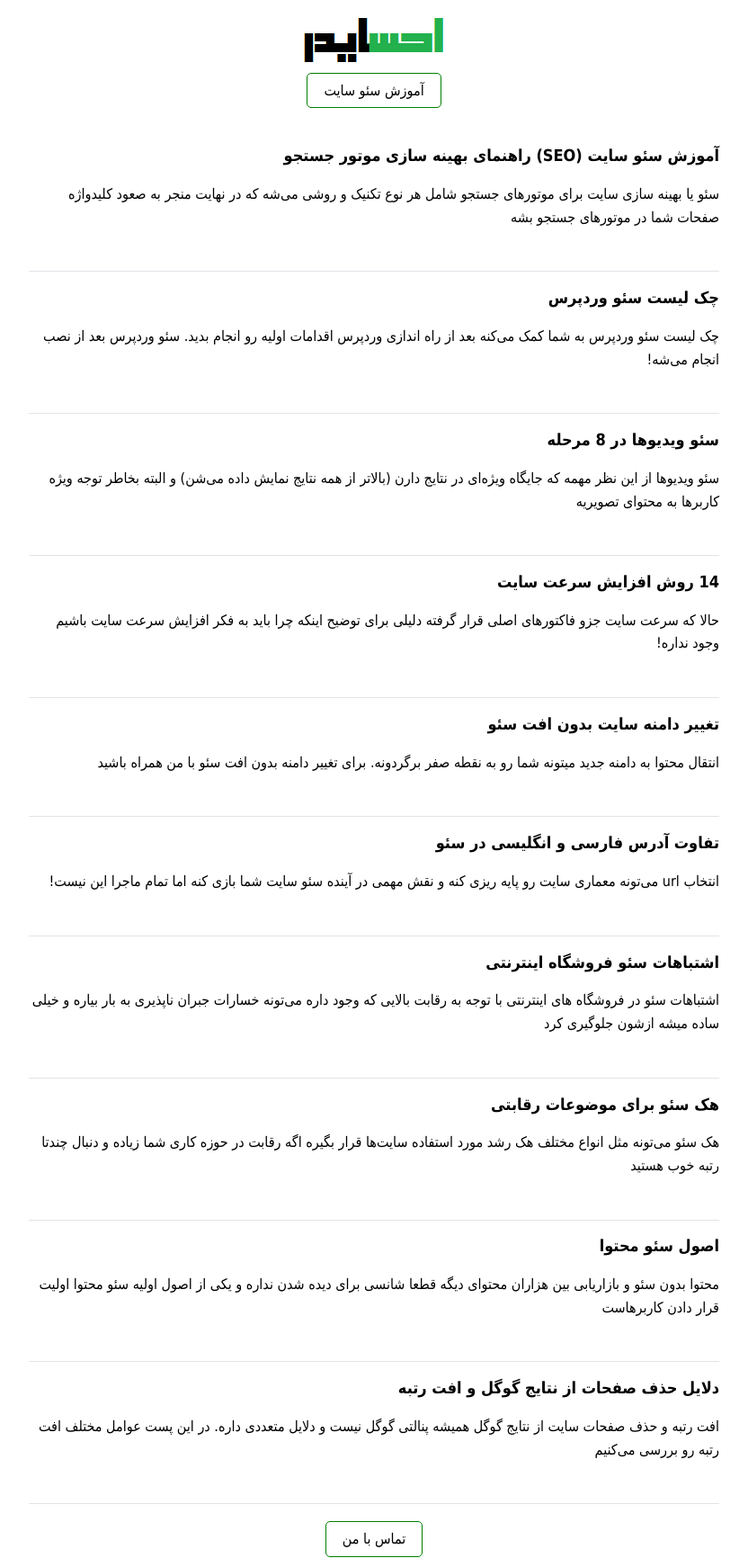
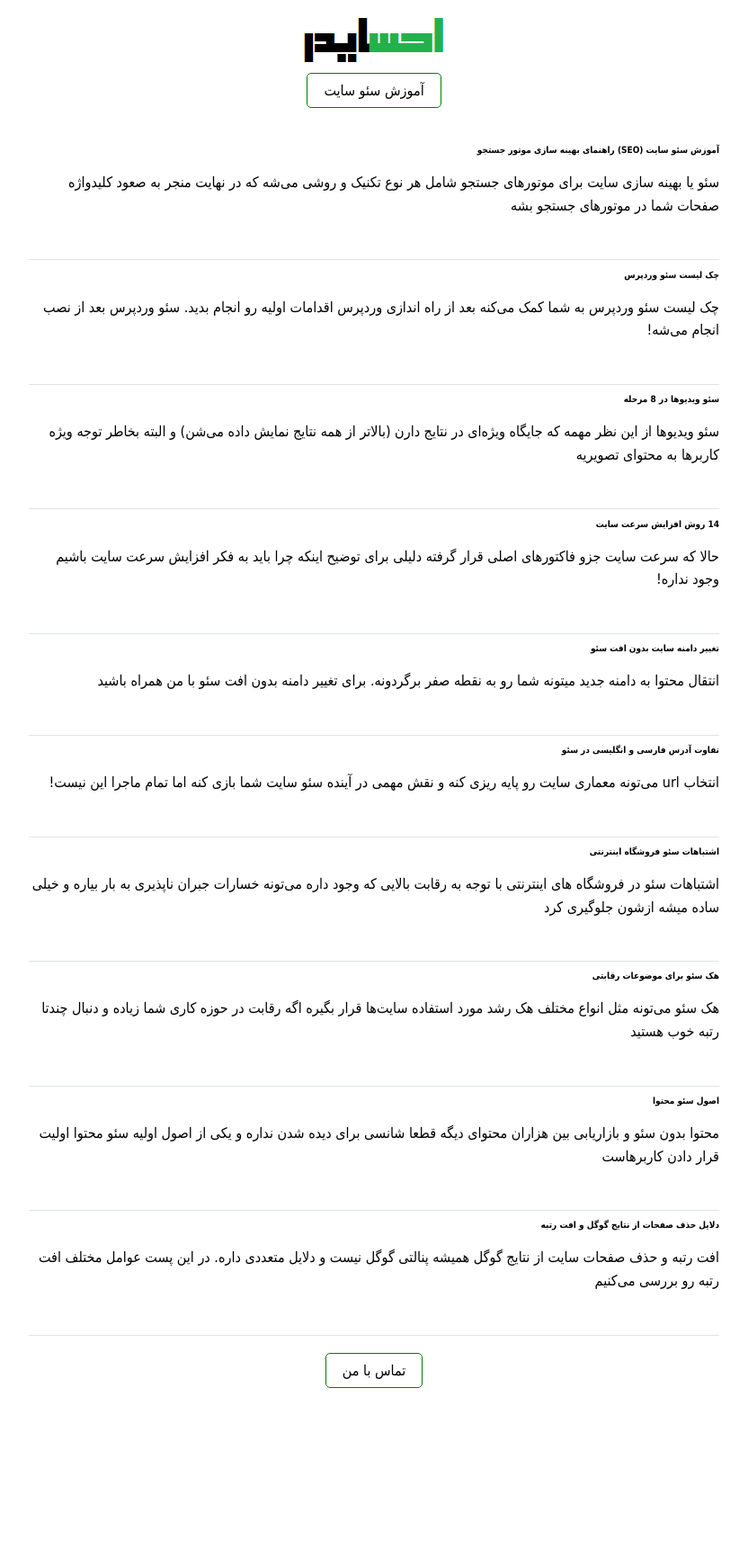
Before and after one commit to darkblog/darkblog.github.io, a Jekyll site: the page built from index.html, in a window 1280 px wide. Shown: the whole page at 90% size, without its empty margins (224-1056 px from the left). Built offline with Jekyll 4.4.1, drawn with Linux system fonts in a browser that asks for light colours; after the commit the page ends 1554 px from its top, so only the background shows below that.

Commit message:
Update index.html

```diff
--- a/index.html
+++ b/index.html
@@ -3,5 +3,5 @@ layout: index
 ---
 
 {% for post in site.posts limit:10 %}
-<article class="post"><a href="{{ site.url }}{{ post.url }}"><h2>{{ post.title }}</h2>{{ post.excerpt }}</a></article>
+<article class="post"><a href="{{ site.url }}{{ post.url }}"><h1>{{ post.title }}</h1>{{ post.excerpt }}</a></article>
 {% endfor %}
```
